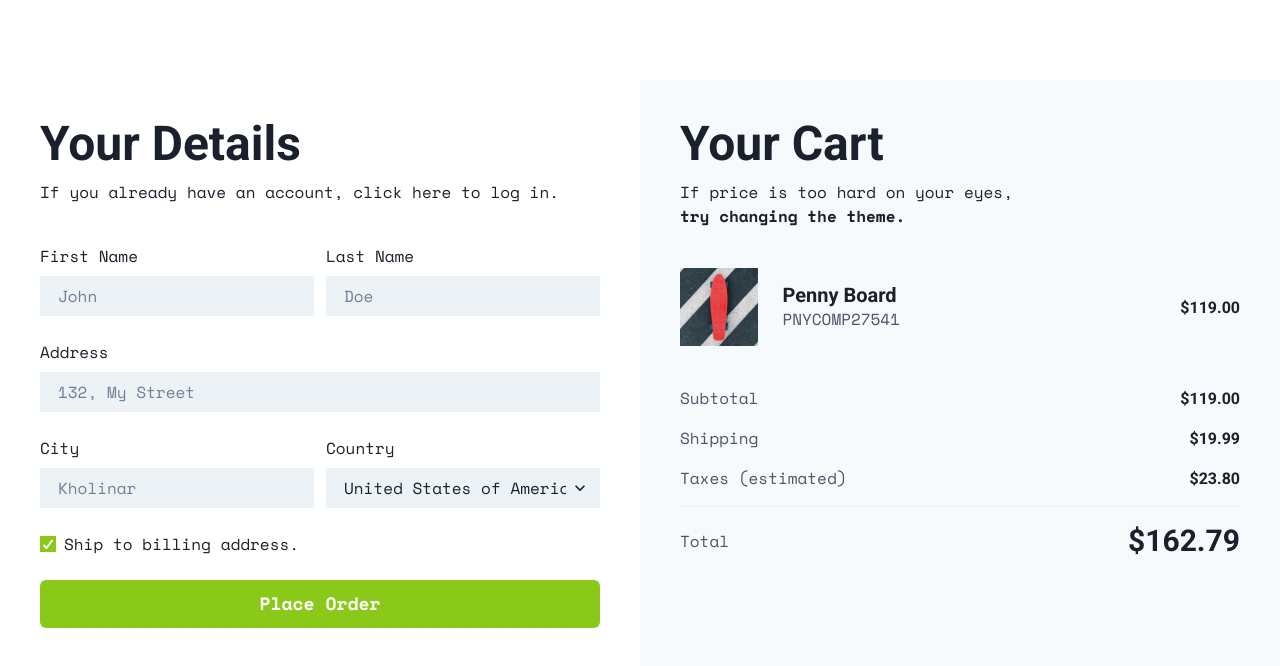
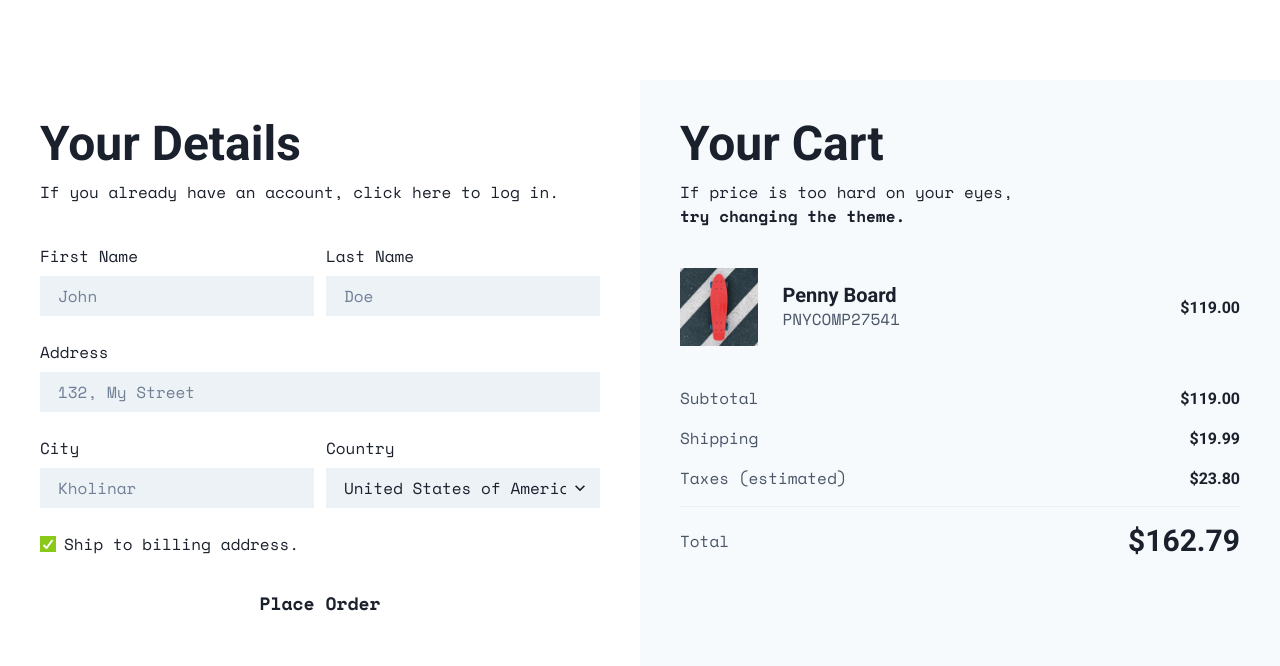
Before and after one commit to SazedWorldbringer/order-page, a Next.js app: page / in a window 1280 px wide. Shown: the top 666 px of the page. Built offline with nearby package versions, Linux system fonts and the light colour scheme.

Commit message:
feat: change outline for button

```diff
--- a/src/sections/details.tsx
+++ b/src/sections/details.tsx
@@ -69,7 +69,7 @@ const Details = () => {
         </GridItem>
 
         <GridItem colSpan={2}>
-          <Button colorScheme={"brand"} size={"lg"} w="full">
+          <Button variant={"primary"} size={"lg"} w="full">
             Place Order
           </Button>
         </GridItem>
--- a/src/theme/index.ts
+++ b/src/theme/index.ts
@@ -24,6 +24,13 @@ const inputSelectStyles = {
   },
 };
 
+const brandRing = {
+  _focus: {
+    ring: 2,
+    ringColor: "brand.500",
+  },
+};
+
 const theme = extendTheme(
   {
     colors: {
@@ -45,16 +52,21 @@ const theme = extendTheme(
       body: `Space Mono, ${base.fonts?.body}`,
     },
     components: {
+      Button: {
+        variants: {
+          primary: {
+            rounded: "none",
+            ...brandRing,
+          },
+        },
+      },
       Input: { ...inputSelectStyles },
       Select: { ...inputSelectStyles },
       Checkbox: {
         baseStyle: {
           control: {
             borderRadius: "none",
-            _focus: {
-              ring: 2,
-              ringColor: "brand.500",
-            },
+            ...brandRing,
           },
         },
       },
```
